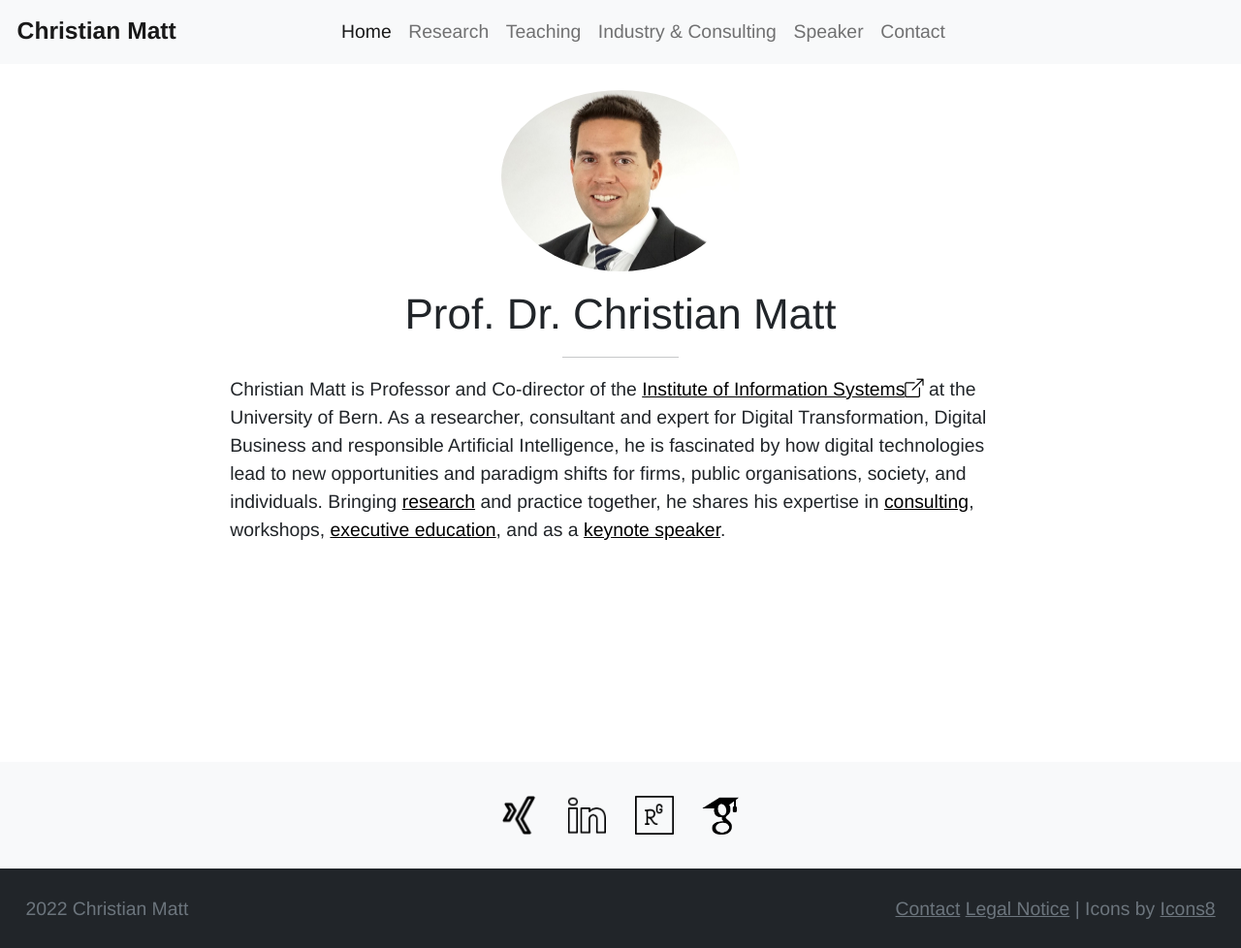
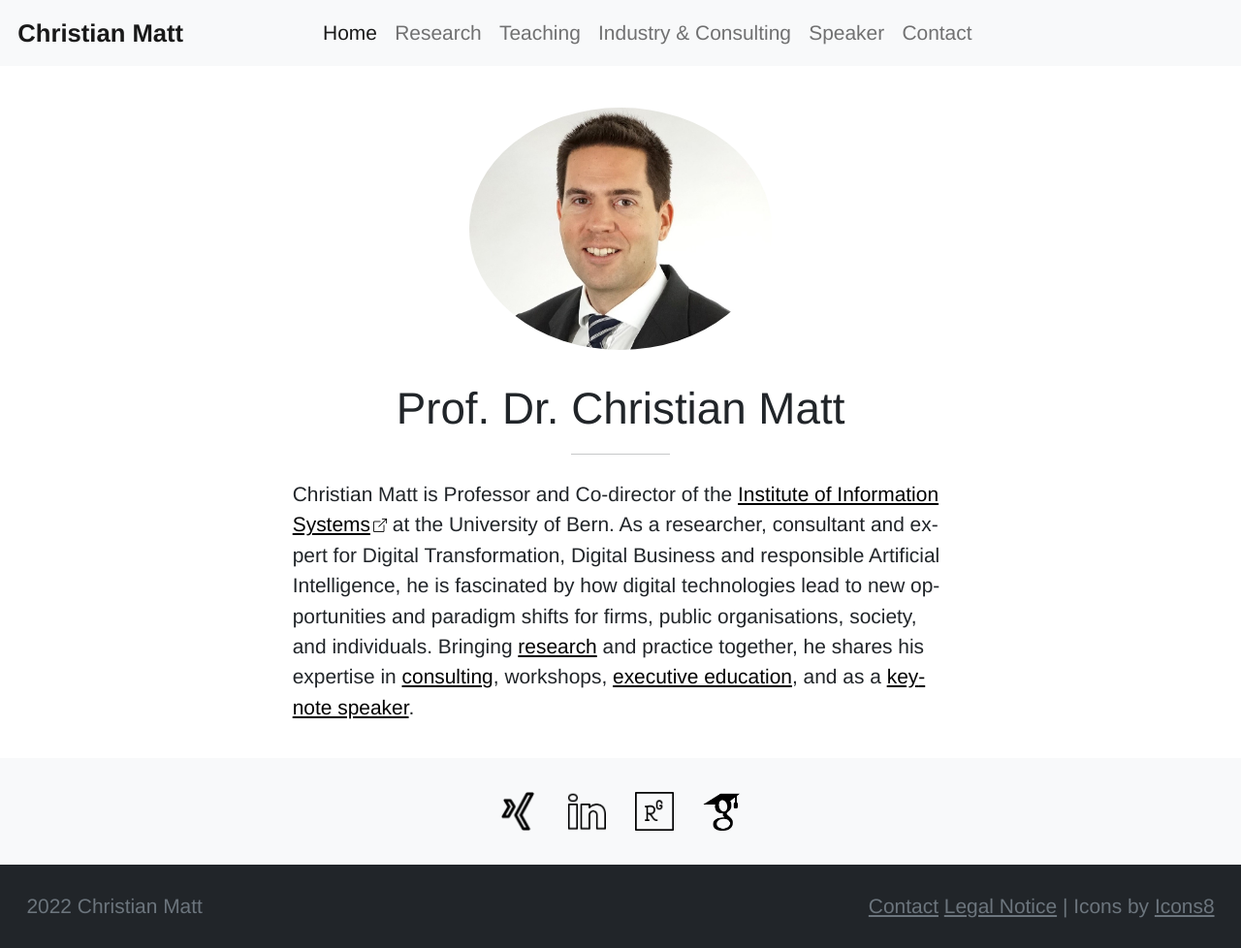
Before and after one commit to christian-matt/christian-matt.github.io, a Jekyll site: the page built from index.md, in a window 1280 px wide and 978 px high. Shown: the whole window at 97% size. Built offline with Jekyll 4.4.1, drawn with Linux system fonts in a browser that asks for light colours.

Commit message:
Adjust layout for large screens.

```diff
--- a/_layouts/default.html
+++ b/_layouts/default.html
@@ -29,7 +29,6 @@
         <div class="container-fluid col-md-12">
             <div class="row">
                 <div class="col-xl-12">
-                    <div class="content">
                     <div class="text-center">
                         {% if page.image != "None" %}
                             <img src="/assets/images/Photos/{{ page.image }}" class="rounded-circle" alt="{{ page.title }}">
@@ -37,6 +36,7 @@
                     </div>
                     <h1 class="h1 mt-3">{{ page.title }}</h1>
                     <hr>
+                    <div class="content">
                         {{ content }}
                     </div>
                 </div>
--- a/_sass/theme.scss
+++ b/_sass/theme.scss
@@ -1,17 +1,31 @@
+$font-size: 1.1rem;
+$font-size-link-icon: 0.7 * $font-size;
 
+$content-width-ultra-large-screen: 38%;
+$content-width-extra-large-screen: 45%;
+$content-width-large-screen: 55%;
 $content-width: 65%;
 $content-width-medium-screen: 85%;
 $content-width-small-screen: 98%;
+
+$image-height: 197px;
+$image-height-large-screen: 250px;
+$image-height-extra-large-screen: 300px;
+$image-height-ultra-large-screen: 380px;
+
+$padding-link-icon: 3px;
 $social-footer-padding: 35px;
 $social-icon-margin: 12px;
+
 $navbar-toggler-margin: 20px;
-$font-size: 1.1rem;
-$font-size-link-icon: 0.8 * $font-size;
-$padding-link-icon: 3px;
+$margin-header-image: 10px;
+$margin-header-image-large-screen: 15px;
+
 
 * {
   font-family: Helvetica, Georgia, serif;
   font-size: $font-size;
+  hyphens: auto;
 }
 
 .navbar-toggler {
@@ -30,10 +44,9 @@ hr {
 }
 
 .rounded-circle {
-  padding-top: 10px;
-  height: 197px;
-  width: 246px;
-  border-radius: 10px !important;
+  margin-top: $margin-header-image;
+  height: $image-height;
+  width: $image-height * 1.25;
 }
 
 .h1 {
@@ -41,7 +54,8 @@ hr {
 }
 
 .h2 {
-  font-size: 1.5rem !important;
+  font-size: 1.3rem !important;
+  font-weight: bolder;
 }
 
 .page-content {
@@ -57,8 +71,10 @@ a.footer.link {
   color:  #6c757d !important;
 }
 
-.icon {
+.icon-link {
   padding-left: $padding-link-icon;
+  position: relative;
+  bottom: 1.5px;
   font-size: $font-size-link-icon;
 }
 
@@ -96,33 +112,7 @@ a.footer.link {
   margin-top: 20px;
 }
 
-@media (min-width: 992px) {
-  .navbar-center {
-    position: relative;
-    right: 85px;
-  }
-
-  #map {
-    margin-top: 0;
-  }
-}
-
-@media (max-width: 991px) {
-  .navbar-center {
-    text-align: center !important;
-  }
-
-  .navbar-brand {
-    position: relative;
-    left: 28px + $navbar-toggler-margin;
-  }
-
-  .page-content {
-    width: $content-width-medium-screen !important;
-  }
-}
-
-@media (max-width: 465px) {
+@media screen and (max-width: 465px) {
   #author {
     display: block;
     margin: auto;
@@ -141,4 +131,99 @@ a.footer.link {
   }
 }
 
+@media screen and (max-width: 991px) {
+  .navbar-center {
+    text-align: center !important;
+  }
+
+  .navbar-brand {
+    position: relative;
+    left: 28px + $navbar-toggler-margin;
+  }
+
+  .page-content {
+    width: $content-width-medium-screen !important;
+  }
+}
+
+@media screen and (min-width: 992px) {
+  * {
+    font-size: $font-size * 1.02;
+  }
+
+  .navbar-center {
+    position: relative;
+    right: 85px;
+  }
+
+  #map {
+    margin-top: 0;
+  }
+}
+
+@media screen and (min-width: 1200px) {
+  * {
+    font-size: $font-size * 1.04;
+  }
+
+  .page-content {
+    width: $content-width-large-screen !important;
+  }
+
+  .rounded-circle {
+    margin-top: $margin-header-image + $margin-header-image-large-screen;
+    margin-bottom: $margin-header-image-large-screen;
+    height: $image-height-large-screen;
+    width: $image-height-large-screen * 1.25;
+  }
+
+  .content {
+    margin-top: $margin-header-image + $margin-header-image-large-screen;
+  }
+}
+
+@media screen and (min-width: 1500px) {
+  .page-content {
+    width: 50% !important;
+  }
+}
+
+@media screen and (min-width: 1700px) {
+  * {
+    font-size: $font-size * 1.06;
+  }
+
+  #map {
+    height: 400px;
+  }
+}
+
+@media screen and (min-width: 2000px) {
+  .rounded-circle {
+    height: $image-height-extra-large-screen !important;
+    width: $image-height-extra-large-screen * 1.25 !important;
+  }
+
+  .page-content {
+    width: $content-width-extra-large-screen !important;
+  }
+}
+
+@media screen and (min-width: 2500px) {
+  .page-content {
+    width: $content-width-ultra-large-screen !important;
+  }
+
+  .rounded-circle {
+    height: $image-height-ultra-large-screen !important;
+    width: $image-height-ultra-large-screen * 1.25 !important;
+  }
+}
+
+@media screen and (min-width: 3000px) {
+  .page-content {
+    width: $content-width-ultra-large-screen*0.9 !important;
+  }
+}
+
 @import "bootstrap/bootstrap";
```
Lines whose indentation alone changed are shown as unchanged.
